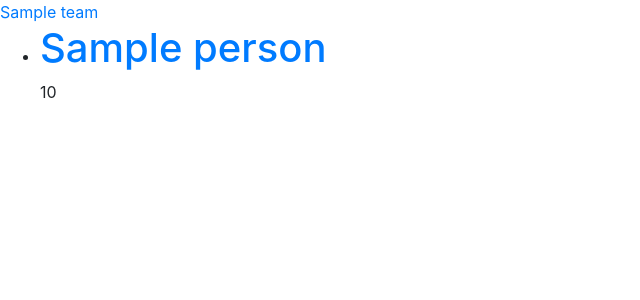
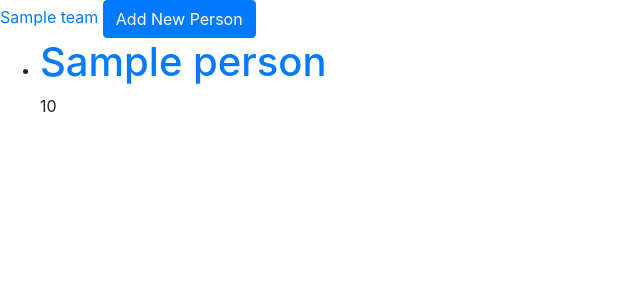
Before and after one commit to Octowl/NFBlog, a Django app: page /people/ in a window 1280 px wide. Shown: the top 300 px of the page, without its empty margins (0-640 px from the left). Run offline with Django 3.2, Linux system fonts and the light colour scheme; tables that the repository leaves empty hold one stand-in row (values such as "Sample post"); some libraries are stand-ins or nearby versions.

Commit message:
Update view for person

```diff
--- a/articles/templates/add_person.html
+++ b/articles/templates/add_person.html
@@ -5,12 +5,12 @@
   <div class="container d-flex justify-content-center">
     <div class="col-6">
       <div class="card">
-        <h4 class="card-header">Add a person</h4>
+        <h4 class="card-header">{% block card_header %}Add a person{% endblock %}</h4>
         <div class="card-body">
-          <form action="{% url 'add_person' %}" method="POST">
+          <form action="{% block form_action %}{% url 'add_person' %}{% endblock %}" method="POST">
             {% csrf_token %}
             {{form|crispy}}
-            <input class="btn btn-primary" type="submit" name="" value="Add Person">
+            <input class="btn btn-primary" type="submit" name="" value="{% block button_text %}Add Person{% endblock %}">
           </form>
         </div>
       </div>
--- a/articles/templates/people.html
+++ b/articles/templates/people.html
@@ -4,6 +4,9 @@
 {% block title %}PEOPLE{% endblock %}
 
 {% block stuff %}
+  <a class="btn btn-primary" href="{% url 'add_person' %}">
+    Add New Person
+  </a>
   <ul>
     {% for person in people %}
       {% person_card person %}
--- a/articles/templates/person.html
+++ b/articles/templates/person.html
@@ -8,6 +8,9 @@
   <h1>{{person.name}}</h1>
   <img src={{person.get_profile_picture}}  />
   <h2>{{person.age}}</h2>
+  <a class="btn btn-primary" href="{% url 'update_person' person.slug %}">
+    Edit
+  </a>
   {% for team in person_teams %}
     <a href="{% url 'team' team.slug %}">
       {{team.name}}
--- /dev/null
+++ b/articles/templates/update_person.html
@@ -0,0 +1,5 @@
+{% extends "add_person.html" %}
+
+{% block card_header %}Edit {{person.name}}{% endblock %}</h4>
+{% block form_action %}{% url 'update_person' person.slug %}{% endblock %}
+{% block button_text %}Edit {{person.name}}{% endblock %}
--- a/articles/urls.py
+++ b/articles/urls.py
@@ -5,5 +5,6 @@ from . import views
 urlpatterns = [
     path('', views.people, name="people"),
     path('add_person/', views.add_person, name="add_person"),
+    path('update_person/<slug:person_slug>', views.update_person, name="update_person"),
     path('<slug:person_slug>', views.person, name="person"),
 ]
--- a/articles/views.py
+++ b/articles/views.py
@@ -34,9 +34,27 @@ def add_person(request):
         if form.is_valid():
             new_person = form.save()
             return redirect(new_person)
-    form = PersonForm()
-    context = {"form": form}
-    return render(request, "add_person.html", context)
+    else:
+        form = PersonForm()
+        context = {"form": form}
+        return render(request, "add_person.html", context)
+
+
+def update_person(request, person_slug):
+    person = Person.objects.get(slug=person_slug)
+
+    if request.method == 'POST':
+        form = PersonForm(request.POST, instance=person)
+        if form.is_valid():
+            form.save()
+            return redirect(person)
+    else:
+        form = PersonForm(instance=person)
+        context = {
+            "person": person,
+            "form": form
+        }
+        return render(request, "update_person.html", context)
 
 
 def team(request, team_slug):
```
